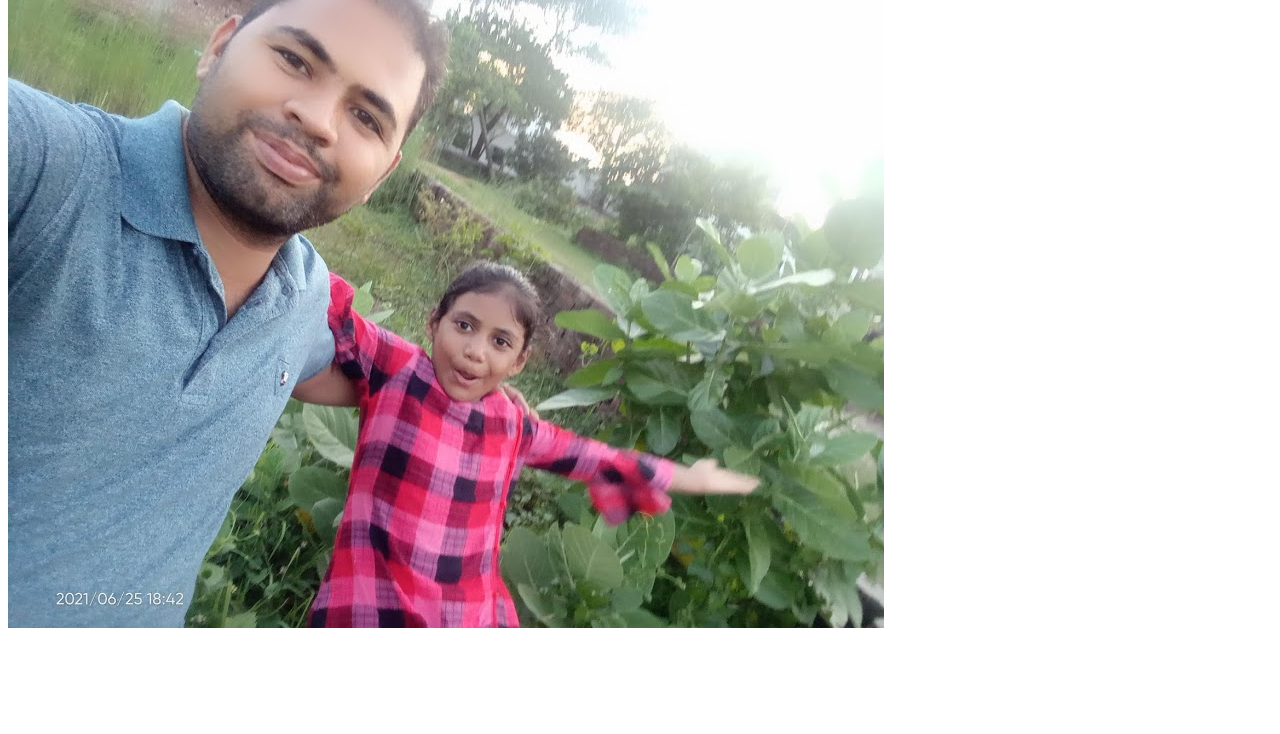
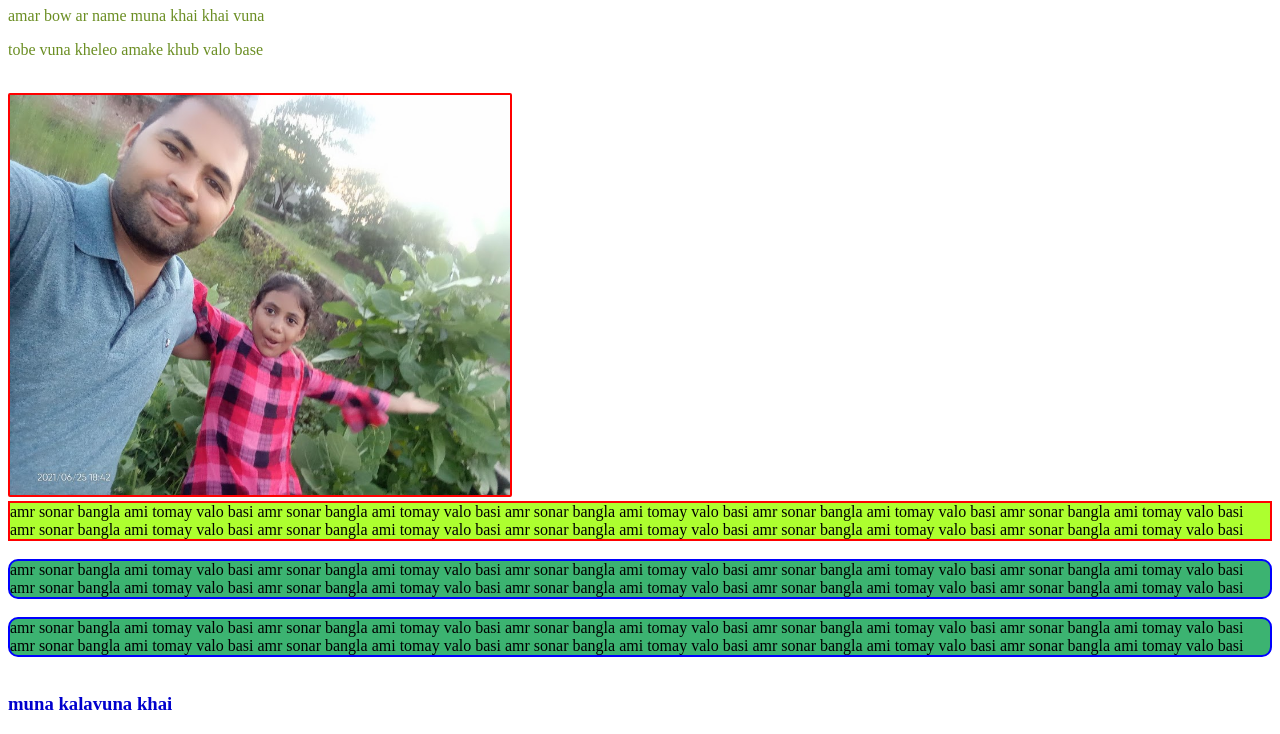
Before and after one commit to saiful141621/my-sixth-repo, a plain HTML site: page index.html in a window 1280 px wide. Shown: the part 177-911 px from the top of the page. Before the commit the page ends 817 px from the top, so only its background shows below. Drawn offline with Linux system fonts and the light colour scheme.

Commit message:
add many

```diff
--- a/index.html
+++ b/index.html
@@ -5,13 +5,60 @@
     <meta http-equiv="X-UA-Compatible" content="IE=edge">
     <meta name="viewport" content="width=device-width, initial-scale=1.0">
     <title>sixth repo final</title>
+    <link rel="stylesheet" href="style.css">
 </head>
+
+
 <body>
+    <h1 id="barkot">bismillahir rahmanir rahim</h1><br><br><br>
    <h1>amamr sonar bangla ami tomay valo basi</h1>
    <p>amar bow ar name muna khai khai vuna</p>
-   <p>tobe vuna kheleo amake khub valo base</p>
+   <p>tobe vuna kheleo amake khub valo base</p><br>
 
-   <img src="apu.jpg" alt="">
+   <img id="munu" src="apu.jpg" alt=""><br>
+
+<div id="muna">amr sonar bangla ami tomay valo basi
+    amr sonar bangla ami tomay valo basi
+    amr sonar bangla ami tomay valo basi
+    amr sonar bangla ami tomay valo basi
+    amr sonar bangla ami tomay valo basi
+    amr sonar bangla ami tomay valo basi
+    amr sonar bangla ami tomay valo basi
+    amr sonar bangla ami tomay valo basi
+    amr sonar bangla ami tomay valo basi
+    amr sonar bangla ami tomay valo basi
+</div><br>
+
+
+
+
+<div class="tuna">  amr sonar bangla ami tomay valo basi
+    amr sonar bangla ami tomay valo basi
+    amr sonar bangla ami tomay valo basi
+    amr sonar bangla ami tomay valo basi
+    amr sonar bangla ami tomay valo basi
+    amr sonar bangla ami tomay valo basi
+    amr sonar bangla ami tomay valo basi
+    amr sonar bangla ami tomay valo basi
+    amr sonar bangla ami tomay valo basi
+    amr sonar bangla ami tomay valo basi</div><br>
+
+    <div class="tuna">  amr sonar bangla ami tomay valo basi
+    amr sonar bangla ami tomay valo basi
+    amr sonar bangla ami tomay valo basi
+    amr sonar bangla ami tomay valo basi
+    amr sonar bangla ami tomay valo basi
+    amr sonar bangla ami tomay valo basi
+    amr sonar bangla ami tomay valo basi
+    amr sonar bangla ami tomay valo basi
+    amr sonar bangla ami tomay valo basi
+    amr sonar bangla ami tomay valo basi</div><br>
+
+
+    <h3>muna kalavuna khai</h3>
+
+
+
 
 
 
--- a/style.css
+++ b/style.css
@@ -5,3 +5,29 @@ h1{
 p{
     color:rgb(107, 142, 35)
 }
+#munu {
+    border:2px solid red;
+    border-radius:2px;
+    background-color:black;
+    height:400px;
+    width:500px;
+}
+#muna{
+    background-color:greenyellow;
+    border:2px solid red;
+}
+
+h3{
+    color:mediumblue;
+}
+.tuna{
+    border:2px solid blue;
+    border-radius:10px;
+    background-color:mediumseagreen;
+    font-style:inherit;
+}
+#barkot{
+    color:maroon;
+    font-size:20px;
+
+}
```
